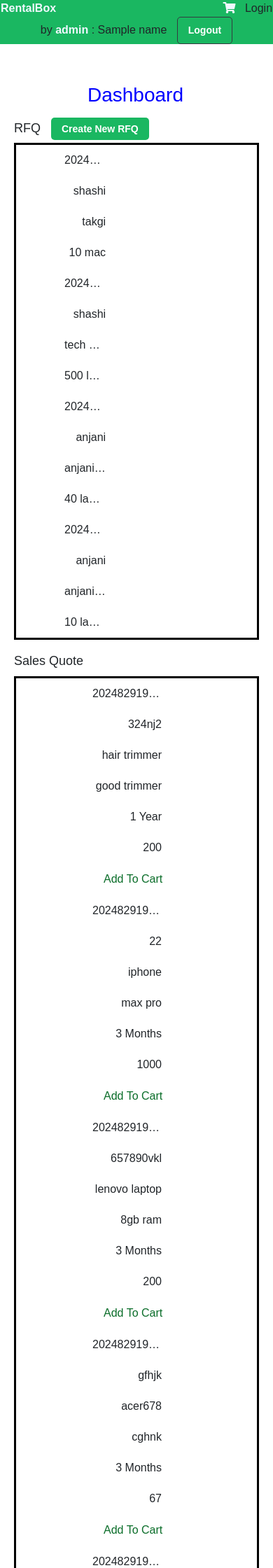
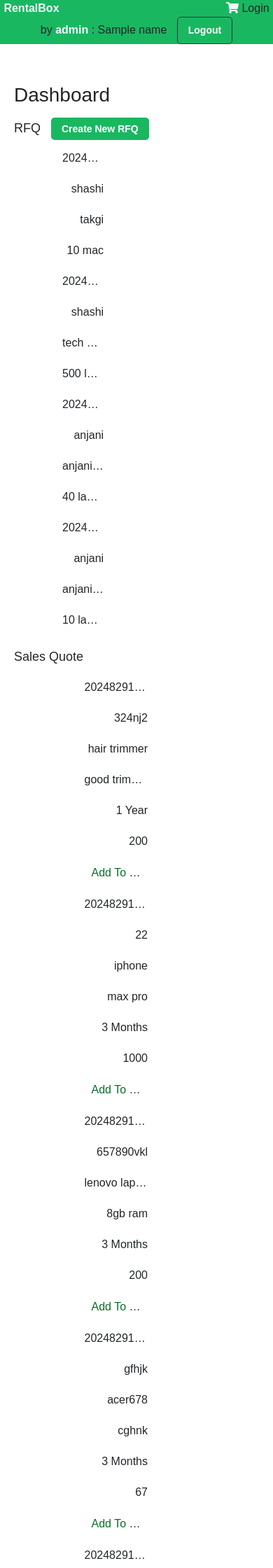
Before and after one commit to shashiranjan05/rentalbox, a Django app: template warehouse/templates/dashboard.html in a window 390 px wide. Shown: the top 2240 px of the page at 70% size. Run offline with Django 5.2, Linux system fonts and the light colour scheme; data comes from the database, SQL or seed files in the repository; both versions use the stored data as it was after the commit; tables that the repository leaves empty hold one stand-in row (values such as "Sample post"); the template is opened without the code that fills it: values that come from a table or form of the project are taken from there, most other values are stand-ins (such as "Sample title", 1, 10 or a date in 2020); some libraries are stand-ins or nearby versions.

Commit message:
index page design changed

```diff
--- a/warehouse/static/warehouse/css/dashboard.css
+++ b/warehouse/static/warehouse/css/dashboard.css
@@ -1,8 +1,105 @@
-table, th, td {
-border: 3px solid black;
+
+body {
+    font-family: Arial, sans-serif;
+    margin: 0;
+    padding: 0;
+    box-sizing: border-box;
 }
-
-h3{
-    color: blue;
-    margin-left: 30%;
+.container {
+    padding: 20px;
 }
+h3 {
+    text-align: left;
+    margin-top: 20px;
+}
+h4 {
+    margin: 20px 0 10px;
+    font-size: 18px;
+}
+table {
+    width: 100%;
+    border-collapse: collapse;
+    margin-bottom: 20px;
+}
+th, td {
+    padding: 12px;
+    text-align: left;
+    border: 1px solid #ddd;
+}
+th {
+    background-color: #f4f4f4;
+}
+.btn-dark {
+    text-decoration: none;
+    color: white;
+    background-color: rgb(26, 183, 97);
+    padding: 8px 15px;
+    border-radius: 5px;
+    font-size: 14px;
+    font-weight: bold;
+    transition: background-color 0.3s, transform 0.3s;
+    margin-left: 10px;
+}
+.btn-dark:hover {
+    background-color: rgb(22, 150, 80);
+    transform: translateY(-2px);
+}
+.btn-dark:active {
+    background-color: rgb(18, 130, 70);
+    transform: translateY(0);
+}
+.btn-dark:focus {
+    outline: none;
+    box-shadow: 0 0 0 3px rgba(26, 183, 97, 0.5);
+}
+.actions button {
+    background: none;
+    border: none;
+    cursor: pointer;
+    margin-right: 5px;
+}
+.actions a {
+    text-decoration: none;
+    color: rgb(10, 109, 41);
+    padding: 5px 10px;
+}
+.actions .btn-reject a {
+    color: red;
+}
+.actions a:hover {
+    text-decoration: underline;
+}
+@media (max-width: 768px) {
+    table, th, td {
+        display: block;
+        width: 100%;
+    }
+    th, td {
+        box-sizing: border-box;
+        padding: 10px;
+    }
+    th {
+        position: absolute;
+        top: -9999px;
+        left: -9999px;
+    }
+    td {
+        border: none;
+        position: relative;
+        padding-left: 50%;
+        text-align: right;
+        white-space: nowrap;
+        overflow: hidden;
+        text-overflow: ellipsis;
+    }
+    td::before {
+        content: attr(data-label);
+        position: absolute;
+        left: 0;
+        width: 45%;
+        padding-left: 10px;
+        font-weight: bold;
+        text-align: left;
+        white-space: nowrap;
+    }
+}
--- a/warehouse/templates/dashboard.html
+++ b/warehouse/templates/dashboard.html
@@ -5,7 +5,6 @@
         {% block content %}
         <head>
             <link rel = "stylesheet" type="text/css" href="{% static '/warehouse/css/dashboard.css' %}">
-
             <style>
                  body {
             font-family: Arial, sans-serif;
@@ -111,6 +110,38 @@
                 white-space: nowrap;
             }
         }
+
+        /* cart counter  */
+        /* .cart-container {
+            position: relative;
+            display: inline-block;
+        }
+
+        .cart-icon {
+            font-size: 24px;
+            cursor: pointer;
+        }
+
+        .cart-counter {
+            position: absolute;
+            top: -10px;
+            right: -10px;
+            background-color: red;
+            color: white;
+            border-radius: 50%;
+            padding: 5px 10px;
+            font-size: 14px;
+        }
+
+        .add-to-cart-btn {
+            margin-top: 20px;
+            padding: 10px 20px;
+            background-color: #04AA6D;
+            color: white;
+            border: none;
+            cursor: pointer;
+            border-radius: 5px;
+        } */
             </style>
         </head>
         <body>
@@ -120,10 +151,10 @@
              <!-- header start -->
         <div class="header" style=" background-color: rgb(26, 183, 97); text-align: center; left: 0%; width: 100%; ">
             <p><span style="margin-right: 60%; color: aliceblue; font-weight: bold;"><a href="{% url 'dashboard' %}" style="text-decoration: none;color: aliceblue;">RentalBox</a></span>
-                <span>
-                    <a href="{% url 'mycart' %}"><i class="fas fa-shopping-cart" style="color: aliceblue;"></i></a>
 
-                </span> &nbsp;
+                    <span class="cart-icon"><a href="{% url 'mycart' %}"><i class="fas fa-shopping-cart" style="color: aliceblue;"></i></a></span>
+                    <!-- <span id="cart-counter" class="cart-counter">0</span> -->
+
                 <span >Login by
                     <span style="color: aliceblue; font-weight: bold;"> {{role}} </span>
                 </span>
@@ -189,9 +220,8 @@
                             <td>{{ products.time_period }}</td>
                             <td>{{ products.pricing }}</td>
                             <td class="actions">
-                                <button>
-                                    <a href="{% url 'add_to_cart' id=products.sales_quote_id %}">Add To Cart</a>
-                                </button>
+                                <a href="{% url 'add_to_cart' id=products.sales_quote_id %}" class="add-to-cart-btn" onclick="addToCart()">Add To Cart</a>
+
                                 <button class="btn-reject">
                                     <a href="{% url 'reject_sales_quote' id=products.sales_quote_id %}">Reject</a>
                                 </button>
@@ -210,6 +240,14 @@
             </p>
         </div>
         <!-- footer end -->
+         <script>
+            let cartCount = 0;
+            // Function to increment cart count
+            function addToCart() {
+                cartCount++;
+                document.getElementById('cart-counter').textContent = cartCount;
+            }
+         </script>
 
         </body>
     {% endblock %}
--- a/warehouse/templates/warehouse/index.html
+++ b/warehouse/templates/warehouse/index.html
@@ -163,7 +163,8 @@
             {% if name != 'AnonymousUser' %}
                 <span>{{ name }} <a href="{% url 'logout' %}" class="btn btn-dark">Logout</a></span>
             {% else %}
-                <span ><a href="{% url 'login' %}">Login</a></span>
+                <span ><a href="{% url 'login' %}">SignIn</a>
+                <a href="{% url 'register' %}">/ SignUp</a></span>
             {% endif %}
         </p>
     </div>
```
Also changed, not shown: db.sqlite3.
